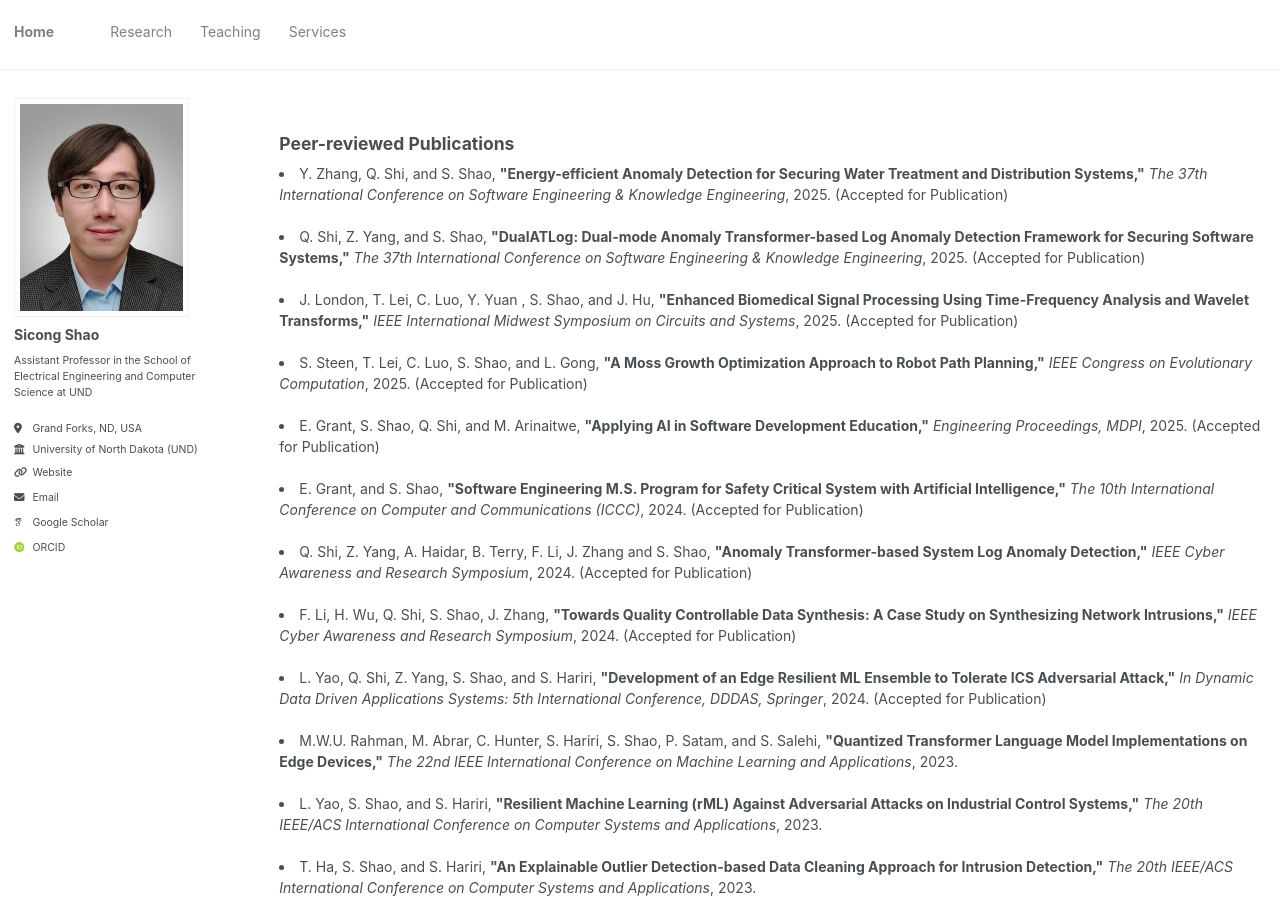
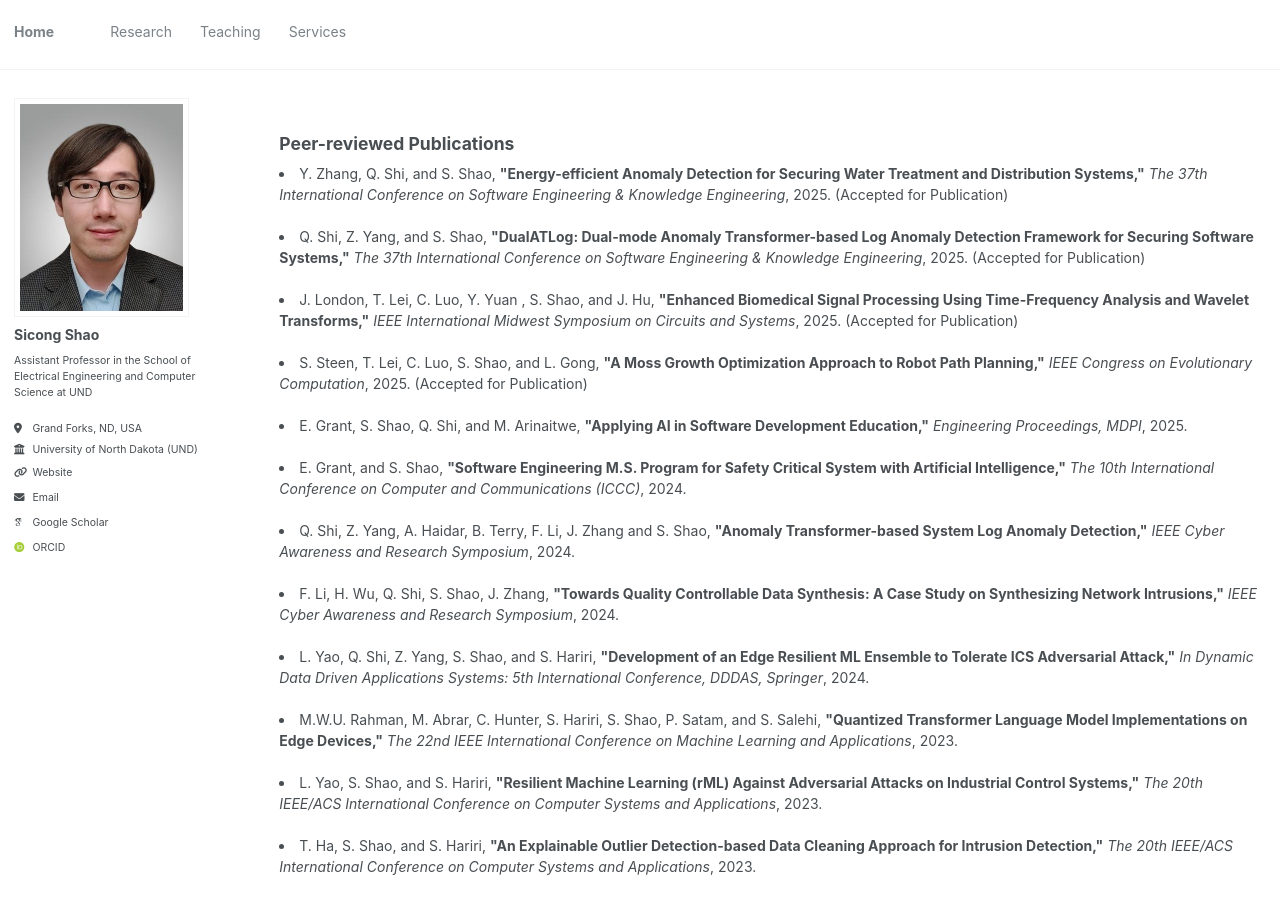
Before and after one commit to sicongshao/sicongshao.github.io, a Jekyll site: the page built from _pages/publications.html, in a window 1280 px wide and 900 px high. Built offline with Jekyll 4.4.1, drawn with Linux system fonts in a browser that asks for light colours; some web fonts are replaced.

Commit message:
first commit

```diff
--- a/_pages/publications.html
+++ b/_pages/publications.html
@@ -40,26 +40,26 @@ author_profile: true
 <br>
 
 <li>
-  E. Grant, S. Shao, Q. Shi, and M. Arinaitwe, <strong>"Applying AI in Software Development Education,"</strong> <i>Engineering Proceedings, MDPI</i>, 2025. (Accepted for Publication)
+  E. Grant, S. Shao, Q. Shi, and M. Arinaitwe, <strong>"Applying AI in Software Development Education,"</strong> <i>Engineering Proceedings, MDPI</i>, 2025.
 </li>
 <br>
 
 
 <li>
-  E. Grant, and S. Shao, <strong>"Software Engineering M.S. Program for Safety Critical System with Artificial Intelligence,"</strong> <i>The 10th International Conference on Computer and Communications (ICCC)</i>, 2024. (Accepted for Publication)
+  E. Grant, and S. Shao, <strong>"Software Engineering M.S. Program for Safety Critical System with Artificial Intelligence,"</strong> <i>The 10th International Conference on Computer and Communications (ICCC)</i>, 2024.
 </li>
 <br>
 
 <li>
-  Q. Shi, Z. Yang, A. Haidar, B. Terry, F. Li, J. Zhang and S. Shao, <strong>"Anomaly Transformer-based System Log Anomaly Detection,"</strong> <i>IEEE Cyber Awareness and Research Symposium</i>, 2024. (Accepted for Publication)
+  Q. Shi, Z. Yang, A. Haidar, B. Terry, F. Li, J. Zhang and S. Shao, <strong>"Anomaly Transformer-based System Log Anomaly Detection,"</strong> <i>IEEE Cyber Awareness and Research Symposium</i>, 2024.
 </li>
 <br>
 <li>
-  F. Li, H. Wu, Q. Shi, S. Shao, J. Zhang, <strong>"Towards Quality Controllable Data Synthesis: A Case Study on Synthesizing Network Intrusions,"</strong> <i>IEEE Cyber Awareness and Research Symposium</i>, 2024. (Accepted for Publication)
+  F. Li, H. Wu, Q. Shi, S. Shao, J. Zhang, <strong>"Towards Quality Controllable Data Synthesis: A Case Study on Synthesizing Network Intrusions,"</strong> <i>IEEE Cyber Awareness and Research Symposium</i>, 2024.
 </li>
 <br>
 <li>
-  L. Yao, Q. Shi, Z. Yang, S. Shao, and S. Hariri, <strong>"Development of an Edge Resilient ML Ensemble to Tolerate ICS Adversarial Attack,"</strong> <i>In Dynamic Data Driven Applications Systems: 5th International Conference, DDDAS, Springer</i>, 2024. (Accepted for Publication)
+  L. Yao, Q. Shi, Z. Yang, S. Shao, and S. Hariri, <strong>"Development of an Edge Resilient ML Ensemble to Tolerate ICS Adversarial Attack,"</strong> <i>In Dynamic Data Driven Applications Systems: 5th International Conference, DDDAS, Springer</i>, 2024.
 </li>
 <br>
 <li>
```
